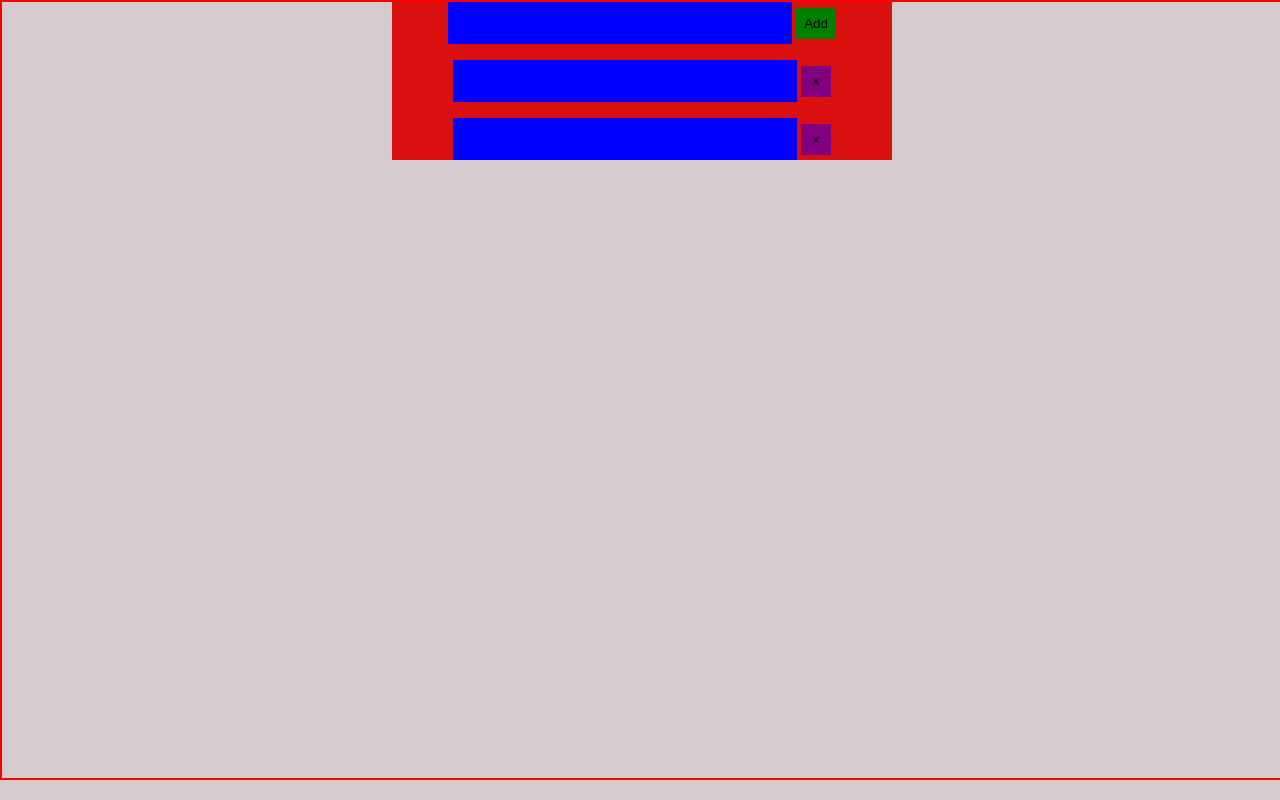
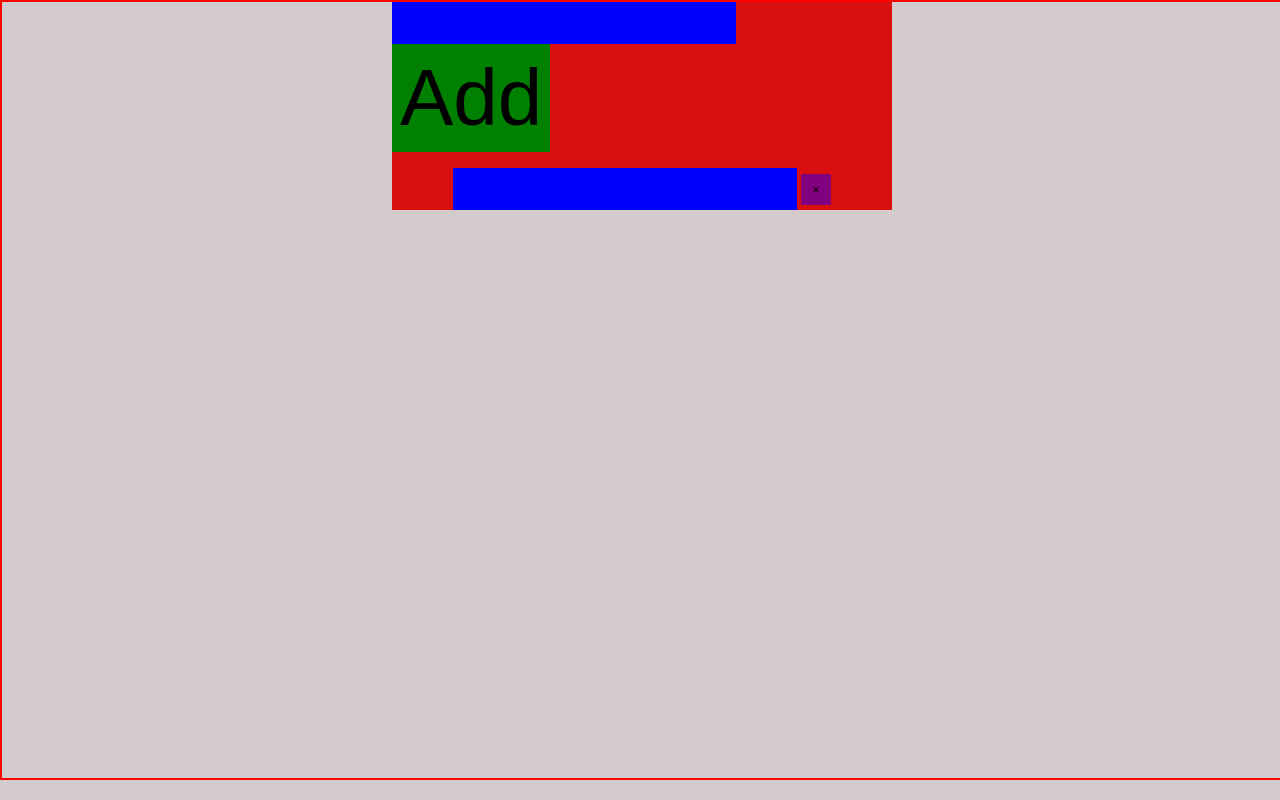
Before and after one commit to codegrann/Mentorship-Projects, a plain HTML site: page todo/index.html in a window 1280 px wide. Drawn offline with Linux system fonts and the light colour scheme.

Commit message:
linked script to the html file

```diff
--- a/todo/index.html
+++ b/todo/index.html
@@ -17,17 +17,15 @@
         <input type="text" id="addText" class="taskText">
         <button id="addBtn" class="button">Add</button>
       </div>
-
-      <div class="taskEach">
-        <input type="text" class="task taskText">
-        <button class="remove button">&times;</button>
-      </div>
-      <div class="taskEach">
-        <input type="text" class="task taskText">
-        <button class="remove button">&times;</button>
+      <div id="tasks">
+        <div class="taskEach">
+          <input type="text" class="task taskText">
+          <button class="remove button">&times;</button>
+        </div>
       </div>
     </div>
   </div>
+  <script src="index.js"></script>
 </body>
 
 </html>
--- a/todo/index.js
+++ b/todo/index.js
@@ -0,0 +1,2 @@
+let addButton = document.querySelector("#addBtn");
+addButton.style.fontSize="5rem";
```
